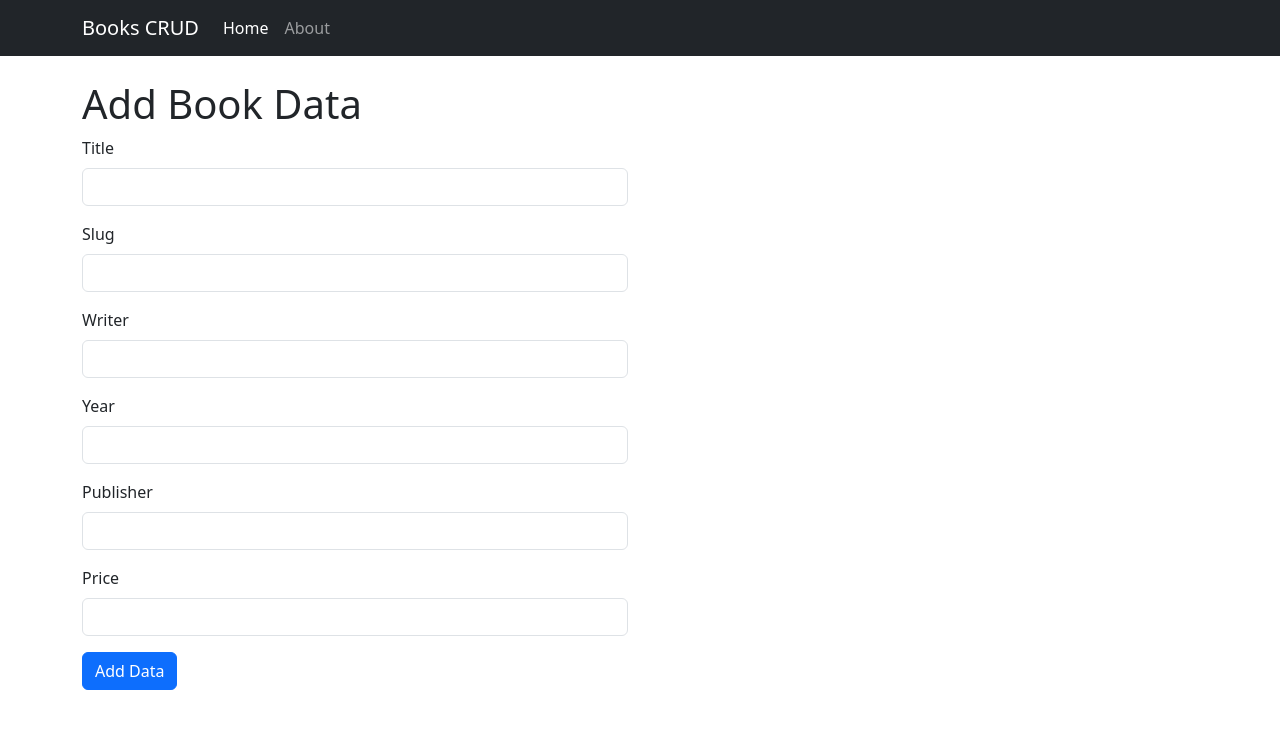
After one commit to ItsAndhika/php-book-crud, a PHP site: page /php-books-crud/add.php in a window 1280 px wide. The commit adds this page. Shown: the top 729 px of the page. Run offline with PHP 8.4, Linux system fonts and the light colour scheme; some libraries are stand-ins or nearby versions.

Commit message:
Add insert data feature

```diff
--- a/Database.php
+++ b/Database.php
@@ -26,4 +26,32 @@ class Database
         $this->stmt->execute();
         return $this->stmt->fetchAll(PDO::FETCH_ASSOC);
     }
+
+    public function getBySlug($slug)
+    {
+        $this->stmt = $this->dbh->prepare("SELECT * FROM books WHERE slug = '$slug'");
+        $this->stmt->execute();
+        return $this->stmt->fetch(PDO::FETCH_ASSOC);
+    }
+
+    public function add($data)
+    {
+        $title = htmlspecialchars($data["title"]);
+        $slug = htmlspecialchars($data["slug"]);
+        $writer = htmlspecialchars($data["writer"]);
+        $year = htmlspecialchars($data["year"]);
+        $publisher = htmlspecialchars($data["publisher"]);
+        $price = htmlspecialchars($data["price"]);
+
+        $this->stmt = $this->dbh->prepare("INSERT INTO books VALUES(
+                                            NULL,
+                                            '$title',
+                                            '$slug',
+                                            '$writer',
+                                            $year,
+                                            '$publisher',
+                                            $price)");
+        $this->stmt->execute();
+        return $this->stmt->rowCount();
+    }
 }
--- /dev/null
+++ b/add.php
@@ -0,0 +1,76 @@
+<?php
+require "./Database.php";
+$db = new Database();
+
+if (isset($_POST["add"])) {
+    if ($db->add($_POST) > 0) {
+        echo "
+                <script>
+                    alert('Data successfully added!');
+                    document.location.href = 'index.php';
+                </script>
+            ";
+    } else {
+        echo "
+                <script>
+                    alert('Data cannot added!');
+                    document.location.href = 'index.php';
+                </script>
+            ";
+    }
+}
+?>
+
+<!DOCTYPE html>
+<html lang="en">
+
+<head>
+    <meta charset="UTF-8">
+    <meta http-equiv="X-UA-Compatible" content="IE=edge">
+    <meta name="viewport" content="width=device-width, initial-scale=1.0">
+    <title>Add Book Data</title>
+    <link rel="stylesheet" href="css/bootstrap.css">
+</head>
+
+<body>
+    <?php require "./navbar.php" ?>
+
+    <div class="container mt-4">
+        <div class="row">
+            <div class="col-md-6">
+                <h1>Add Book Data</h1>
+                <form action="" method="post">
+                    <div class="mb-3">
+                        <label for="title" class="form-label">Title</label>
+                        <input type="text" class="form-control" id="title" name="title" required>
+                    </div>
+                    <div class="mb-3">
+                        <label for="slug" class="form-label">Slug</label>
+                        <input type="text" class="form-control" id="slug" name="slug" required>
+                    </div>
+                    <div class="mb-3">
+                        <label for="writer" class="form-label">Writer</label>
+                        <input type="text" class="form-control" id="writer" name="writer" required>
+                    </div>
+                    <div class="mb-3">
+                        <label for="year" class="form-label">Year</label>
+                        <input type="number" class="form-control" id="year" name="year" required>
+                    </div>
+                    <div class="mb-3">
+                        <label for="publisher" class="form-label">Publisher</label>
+                        <input type="text" class="form-control" id="publisher" name="publisher" required>
+                    </div>
+                    <div class="mb-3">
+                        <label for="price" class="form-label">Price</label>
+                        <input type="number" class="form-control" id="price" name="price" required>
+                    </div>
+                    <button type="submit" class="btn btn-primary" name="add">Add Data</button>
+                </form>
+            </div>
+        </div>
+    </div>
+
+    <script src="js/bootstrap.js"></script>
+</body>
+
+</html>
--- /dev/null
+++ b/navbar.php
@@ -0,0 +1,18 @@
+<nav class="navbar navbar-expand-lg bg-dark navbar-dark">
+    <div class="container">
+        <a class="navbar-brand" href="http://localhost/php-books-crud/">Books CRUD</a>
+        <button class="navbar-toggler" type="button" data-bs-toggle="collapse" data-bs-target="#navbarNav" aria-controls="navbarNav" aria-expanded="false" aria-label="Toggle navigation">
+            <span class="navbar-toggler-icon"></span>
+        </button>
+        <div class="collapse navbar-collapse" id="navbarNav">
+            <ul class="navbar-nav">
+                <li class="nav-item">
+                    <a class="nav-link active" aria-current="page" href="http://localhost/php-books-crud/">Home</a>
+                </li>
+                <li class="nav-item">
+                    <a class="nav-link" href="/about">About</a>
+                </li>
+            </ul>
+        </div>
+    </div>
+</nav>
```
Also changed, not shown: details.php (added, +43 -0 lines), index.php (+8 -23 lines).
